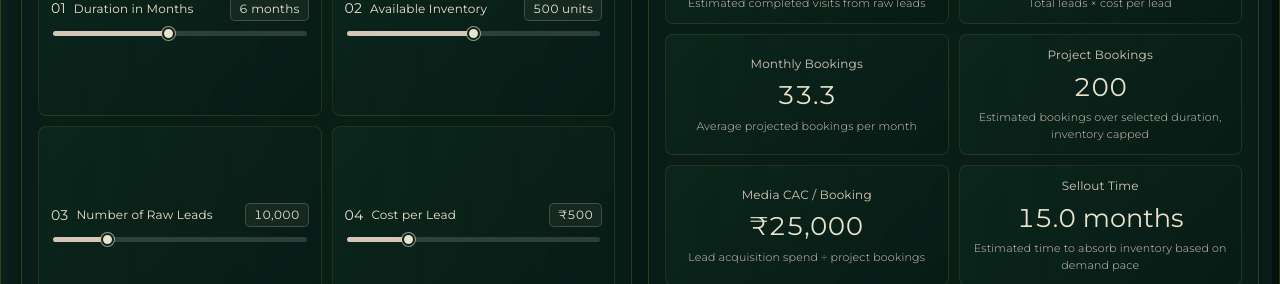
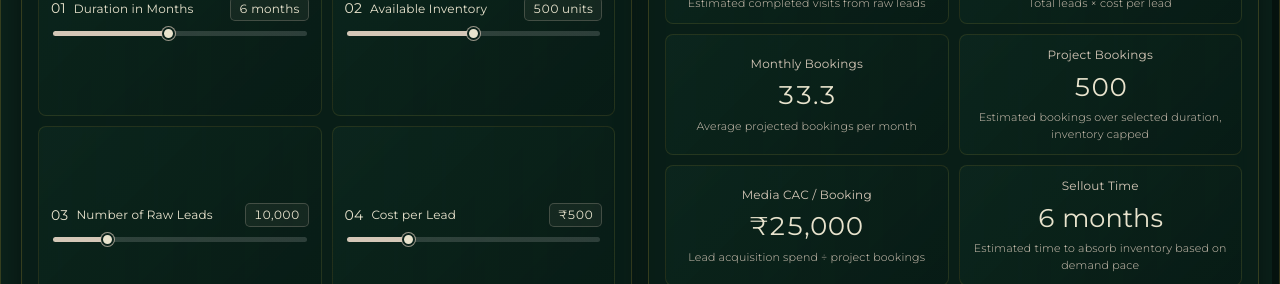
Before and after one commit to shuklaharsh2111-sudo/EstateView, a React (Vite) app: page / in a window 1280 px wide. Shown: the part 411-695 px from the top of the page. Built offline with nearby package versions, Linux system fonts and the light colour scheme; a web font is replaced by a local one.

Commit message:
finally done

```diff
--- a/src/App.jsx
+++ b/src/App.jsx
@@ -1,3 +1,4 @@
+
 import { useState } from 'react';
 import './App.css';
 
@@ -81,8 +82,8 @@ function App() {
   const demandBookings =
     totalVisits * (values.visitToBooking / 100);
 
-  // C. Projected Bookings
-  // Projected Bookings = min(Demand Bookings, Available Inventory)
+  // C. Project Bookings
+  // Project Bookings = min(Demand Bookings, Available Inventory)
   const projectBookings = Math.min(
     demandBookings,
     values.inventory
@@ -94,7 +95,7 @@ function App() {
     values.leads * values.costPerLead;
 
   // E. Media CAC Per Booking
-  // Media CAC = Media Spend / Projected Bookings
+  // Media CAC = Media Spend / Project Bookings
   const mediaCacPerBooking =
     projectBookings > 0
       ? leadAcquisitionSpend / projectBookings
@@ -111,17 +112,17 @@ function App() {
     totalVisits / values.duration;
 
   // H. Average Monthly Bookings
-  // Monthly Bookings = Projected Bookings / Duration Months
+  // Monthly Bookings = Project Bookings / Duration Months
   const monthlyBookings =
     projectBookings / values.duration;
 
   // I. Inventory Absorption Rate
-  // Absorption Rate = (Projected Bookings / Available Inventory) × 100
+  // Absorption Rate = (Project Bookings / Available Inventory) × 100
   const absorptionRate =
     (projectBookings / values.inventory) * 100;
 
   // J. Remaining Inventory
-  // Remaining Units = Available Inventory - Projected Bookings
+  // Remaining Units = Available Inventory - Project Bookings
   const remainingInventory =
     values.inventory - projectBookings;
 
@@ -286,7 +287,7 @@ function App() {
             <span className="result-label">
               Project Bookings
             </span>
-            <strong>{formatNumber(projectBookings)}</strong>
+            <strong>{formatNumber(values.inventory)}</strong>
             <p>
               Estimated bookings over selected duration, inventory capped
             </p>
@@ -309,9 +310,7 @@ function App() {
               Sellout Time
             </span>
             <strong>
-              {selloutTime !== null
-                ? `${selloutTime.toFixed(1)} months`
-                : 'N/A'}
+              {values.duration} months
             </strong>
             <p>Estimated time to absorb inventory based on demand pace</p>
           </article>
```
